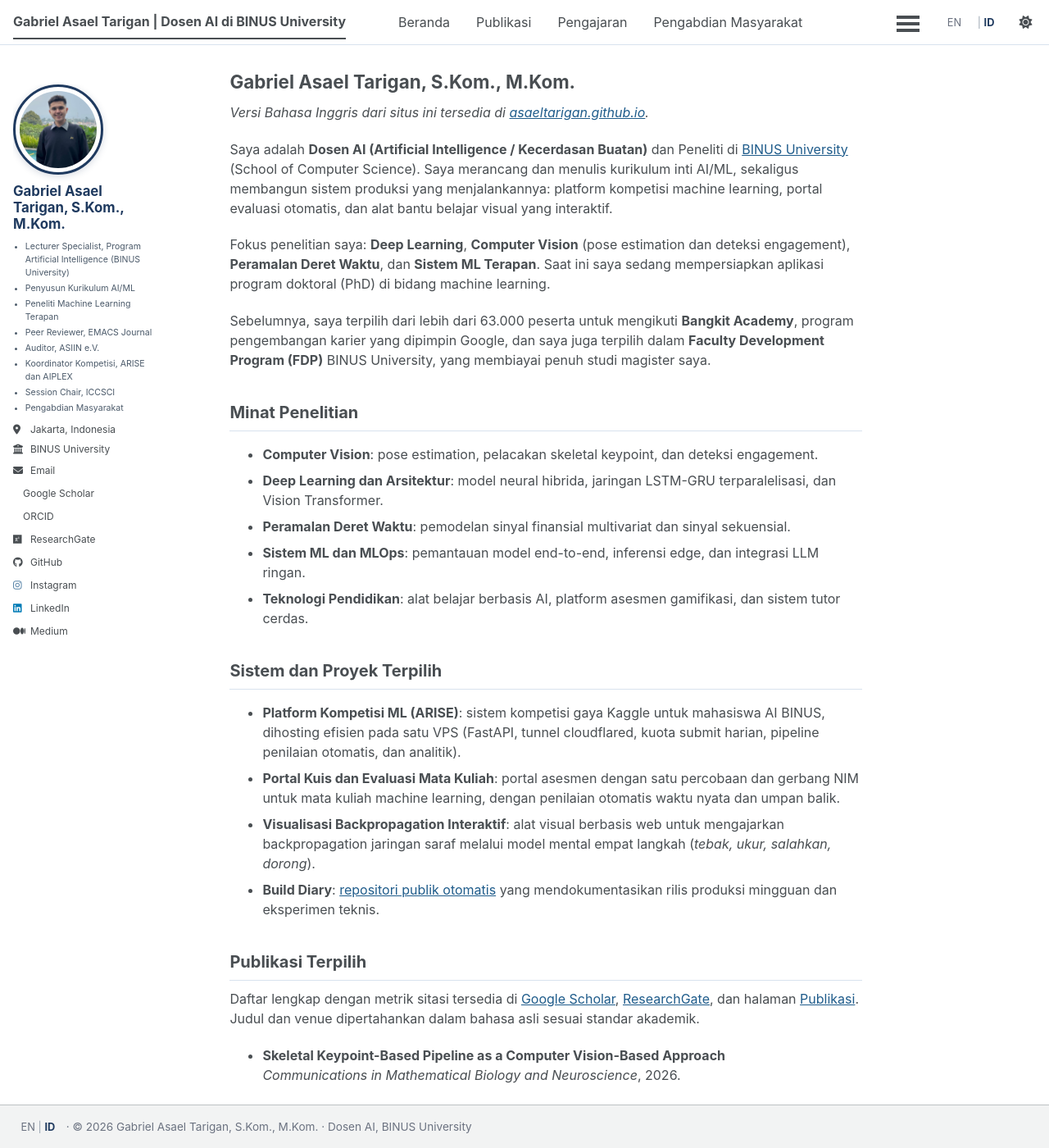
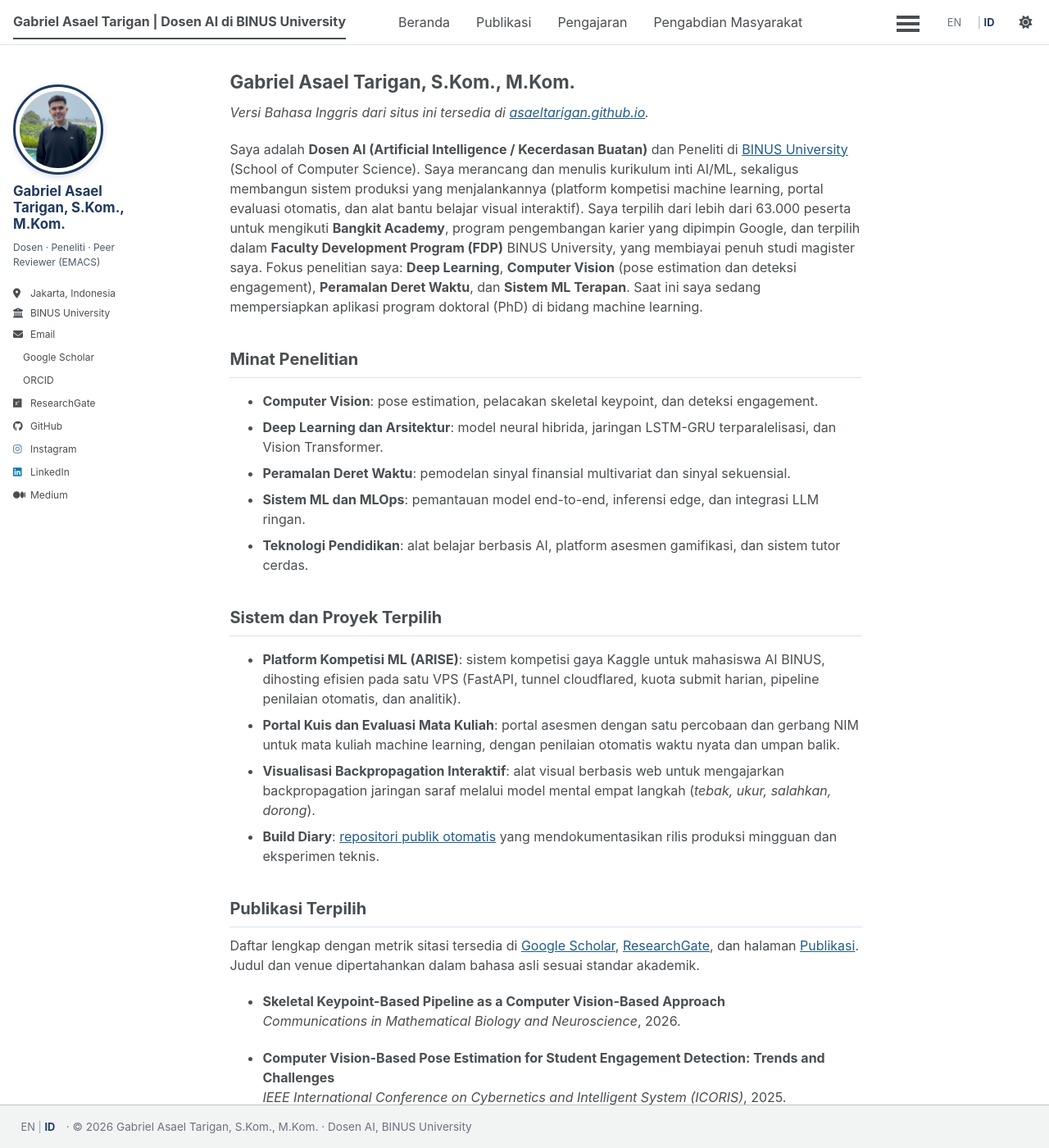
Before and after one commit to asaeltarigan/id, a Jekyll site: the page built from _pages/about.md, in a window 1280 px wide and 1400 px high. Shown: the whole window at 82% size. Built offline with Jekyll 4.4.1, drawn with Linux system fonts in a browser that asks for light colours; a style sheet for code colours, icons or effects is not loaded.

Commit message:
Bio sidebar -> satu baris ringkas; gabungkan perkenalan jadi satu paragraf

```diff
--- a/_config.yml
+++ b/_config.yml
@@ -26,17 +26,7 @@ author:
   avatar           : "profile.jpg"
   name             : "Gabriel Asael Tarigan, S.Kom., M.Kom."
   pronouns         : # example: "she/her"
-  bio              : >-
-    <ul class="author-roles">
-    <li>Lecturer Specialist, Program Artificial Intelligence (BINUS University)</li>
-    <li>Penyusun Kurikulum AI/ML</li>
-    <li>Peneliti Machine Learning Terapan</li>
-    <li>Peer Reviewer, EMACS Journal</li>
-    <li>Auditor, ASIIN e.V.</li>
-    <li>Koordinator Kompetisi, ARISE dan AIPLEX</li>
-    <li>Session Chair, ICCSCI</li>
-    <li>Pengabdian Masyarakat</li>
-    </ul>
+  bio              : "Dosen · Peneliti · Peer Reviewer (EMACS)"
   location         : "Jakarta, Indonesia"
   employer         : "BINUS University"
   uri              : # URL
--- a/_includes/author-profile.html
+++ b/_includes/author-profile.html
@@ -17,7 +17,7 @@
   <div class="author__content">
     <h3 class="author__name">{{ author.name }}</h3>
     {% if author.pronouns %}<p class="author__pronouns">{{ author.pronouns }}</p>{% endif %}
-    {% if author.bio %}<div class="author__bio">{{ author.bio }}</div>{% endif %}
+    {% if author.bio %}<p class="author__bio">{{ author.bio }}</p>{% endif %}
   </div>
 
   <div class="author__urls-wrapper">
--- a/_includes/head.html
+++ b/_includes/head.html
@@ -98,4 +98,4 @@
 
 <!-- For all browsers -->
 <link rel="stylesheet" href="{{ base_path }}/assets/css/main.css">
-<link rel="stylesheet" href="{{ base_path }}/assets/css/custom.css?v=25">
+<link rel="stylesheet" href="{{ base_path }}/assets/css/custom.css?v=26">
--- a/_pages/about.md
+++ b/_pages/about.md
@@ -10,11 +10,7 @@ redirect_from:
 
 *Versi Bahasa Inggris dari situs ini tersedia di [asaeltarigan.github.io](https://asaeltarigan.github.io/).*
 
-Saya adalah **Dosen AI (Artificial Intelligence / Kecerdasan Buatan)** dan Peneliti di [BINUS University](https://www.binus.ac.id) (School of Computer Science). Saya merancang dan menulis kurikulum inti AI/ML, sekaligus membangun sistem produksi yang menjalankannya: platform kompetisi machine learning, portal evaluasi otomatis, dan alat bantu belajar visual yang interaktif.
-
-Fokus penelitian saya: **Deep Learning**, **Computer Vision** (pose estimation dan deteksi engagement), **Peramalan Deret Waktu**, dan **Sistem ML Terapan**. Saat ini saya sedang mempersiapkan aplikasi program doktoral (PhD) di bidang machine learning.
-
-Sebelumnya, saya terpilih dari lebih dari 63.000 peserta untuk mengikuti **Bangkit Academy**, program pengembangan karier yang dipimpin Google, dan saya juga terpilih dalam **Faculty Development Program (FDP)** BINUS University, yang membiayai penuh studi magister saya.
+Saya adalah **Dosen AI (Artificial Intelligence / Kecerdasan Buatan)** dan Peneliti di [BINUS University](https://www.binus.ac.id) (School of Computer Science). Saya merancang dan menulis kurikulum inti AI/ML, sekaligus membangun sistem produksi yang menjalankannya (platform kompetisi machine learning, portal evaluasi otomatis, dan alat bantu belajar visual interaktif). Saya terpilih dari lebih dari 63.000 peserta untuk mengikuti **Bangkit Academy**, program pengembangan karier yang dipimpin Google, dan terpilih dalam **Faculty Development Program (FDP)** BINUS University, yang membiayai penuh studi magister saya. Fokus penelitian saya: **Deep Learning**, **Computer Vision** (pose estimation dan deteksi engagement), **Peramalan Deret Waktu**, dan **Sistem ML Terapan**. Saat ini saya sedang mempersiapkan aplikasi program doktoral (PhD) di bidang machine learning.
 
 ## Minat Penelitian
 
--- a/assets/css/custom.css
+++ b/assets/css/custom.css
@@ -414,15 +414,3 @@ html { font-size: 16px; }
 .sidebar .author__name { font-size: 1.05rem; }
 .author__bio { font-size: 0.92rem; }
 .masthead__inner-wrap { padding: 0.4em 1em; }
-
-/* Sidebar roles list (8 Oct 2026) */
-.author__bio { margin-bottom: 0.6rem; }
-ul.author-roles {
-  margin: 0.2rem 0 0.6rem;
-  padding-left: 1.05em;
-  font-size: 0.88rem;
-  line-height: 1.5;
-  color: #4b5a6a;
-}
-ul.author-roles li { margin-bottom: 0.2rem; }
-html[data-theme="dark"] ul.author-roles { color: #94a3b8; }
```
